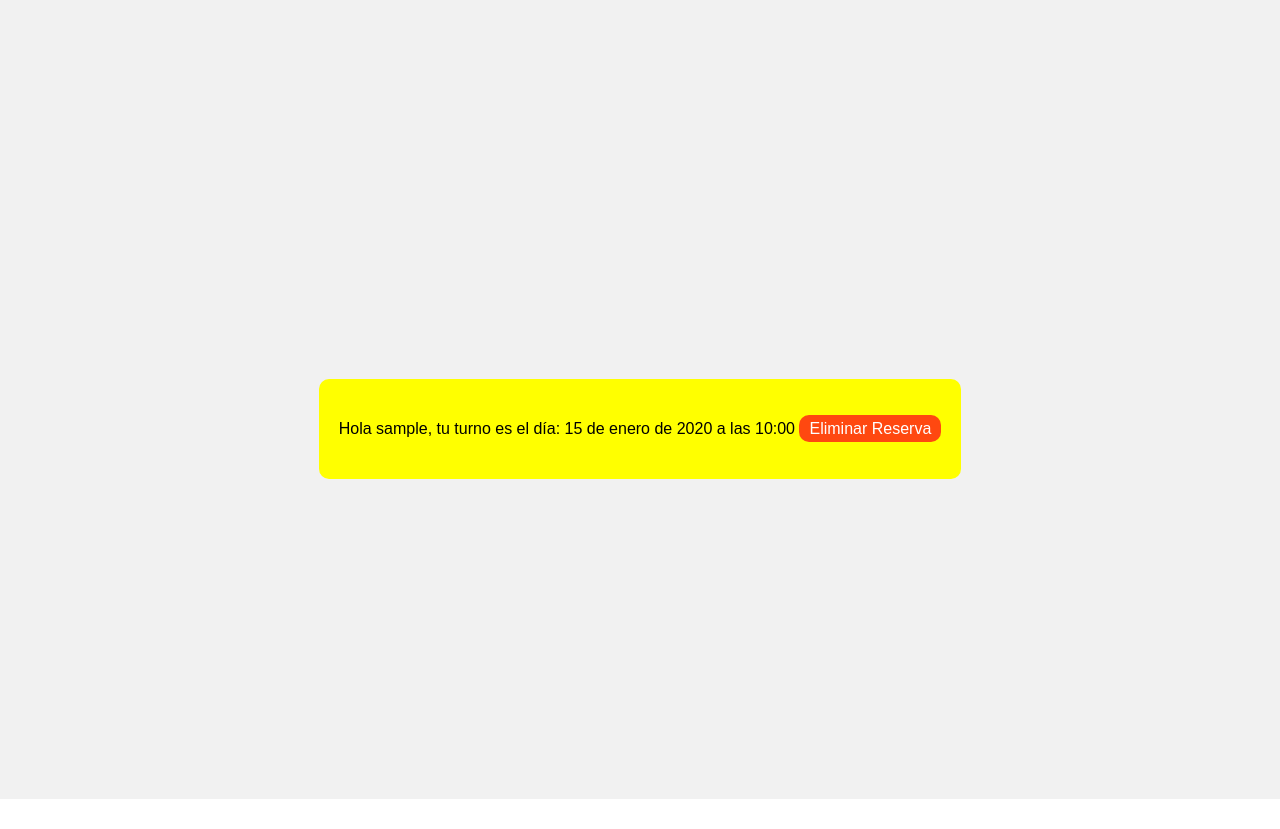
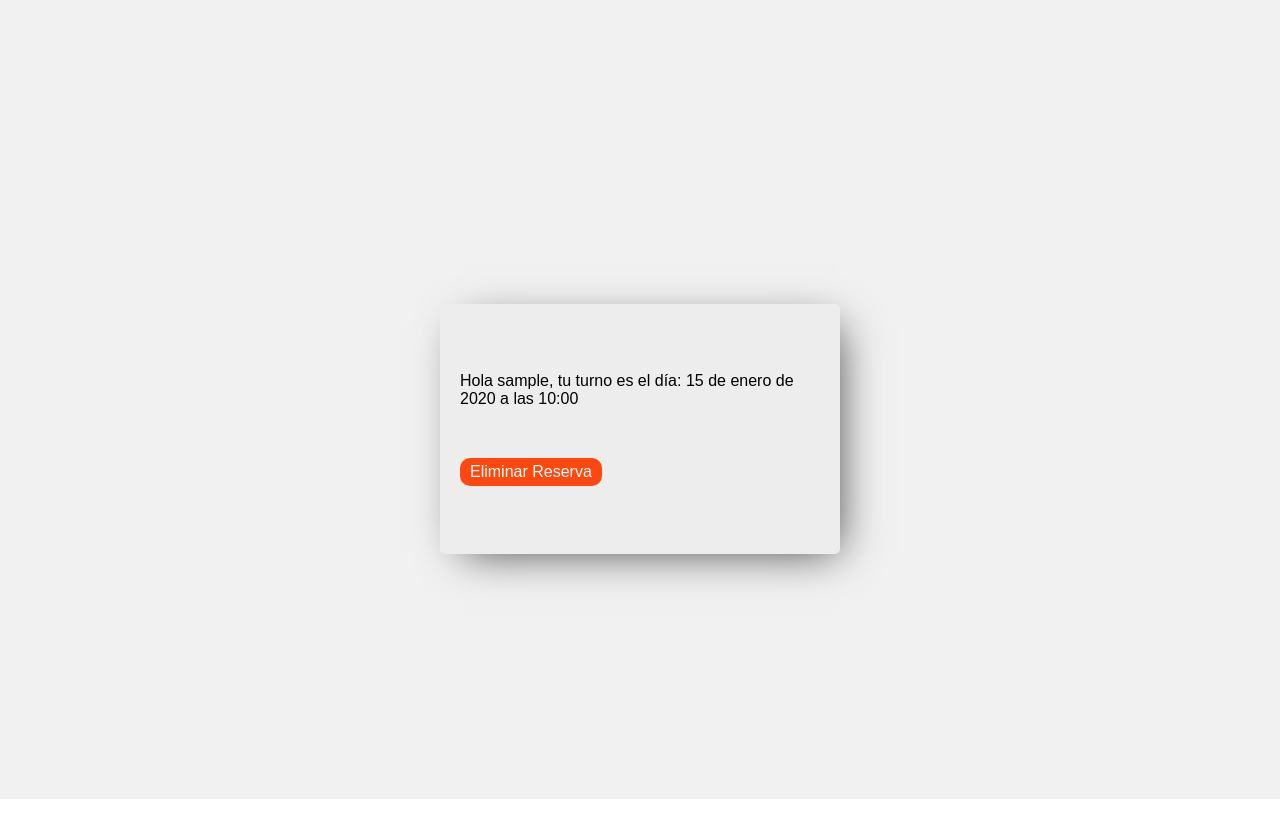
Before and after one commit to rodrigoMRAM/turnero, a Django app: page /misTurnos/ in a window 1280 px wide. Shown: the part 66-895 px from the top of the page. Run offline with Django 4.2, Linux system fonts and the light colour scheme; a user stored in the database is signed in; tables that the repository leaves empty hold one stand-in row (values such as "Sample post").

Commit message:
cambios graficos

```diff
--- a/Turnos/static/Turnos/css/style.css
+++ b/Turnos/static/Turnos/css/style.css
@@ -116,6 +116,8 @@ li{
     justify-content: center;
     align-items: center;
     flex-direction: column;
+    margin-bottom: 50px;
+    background-color: #f1f1f1;
 }
 a:active {
     background-color: #ff0000;
@@ -130,7 +132,7 @@ a:active {
     text-align: center;
     height: 300px;
     border-radius: 20px;
-    background-color: #fff400;
+    background-color: #ededed;
     box-shadow: 10px 10px 42px -13px rgba(0,0,0,0.75);
 -webkit-box-shadow: 10px 10px 42px -13px rgba(0,0,0,0.75);
 -moz-box-shadow: 10px 10px 42px -13px rgba(0,0,0,0.75);
@@ -168,6 +170,10 @@ ul li{
 }
 .tabla{
     width: 800px;
+}
+
+.filtroDiv{
+    background-color: #f1f1f1;
 }
 .filtroDiv th{
     padding-left: 5px;
@@ -334,14 +340,20 @@ td a{
 }
 .eliminarReserva{
     display: flex;
-    background-color: yellow;
-    height: 100px;
-    align-items: center;
-    justify-content: center;
+    background-color: #ededed;
+    box-shadow: 10px 10px 42px -13px rgba(0,0,0,0.75);
+-webkit-box-shadow: 10px 10px 42px -13px rgba(0,0,0,0.75);
+-moz-box-shadow: 10px 10px 42px -13px rgba(0,0,0,0.75);
+    height: 250px;
+    width: 400px;
+    align-items: flex-start;
     flex-direction: column;
-    border-radius: 10px;
+    flex-wrap: wrap;
+    justify-content:center;
+    border-radius: 5px;
     padding: 20px;
 }
 .eliminarReserva p{
+    margin-bottom: 50px;
     font-weight:400 ;
 }
--- a/Turnos/templates/Turnos/filtro.html
+++ b/Turnos/templates/Turnos/filtro.html
@@ -7,8 +7,7 @@
             <thead>
                 <tr class="topLista">
                     <th>Fecha</th>
-                    <th>Hora Inicio</th>
-                    <th>Hora Fin</th>
+                    <th>Horarios</th>
                     <th>Asignado a</th>
                     <th>Acciones</th>
                 </tr>
@@ -18,7 +17,6 @@
                 <tr>
                     <td>{{ turno.fecha }}</td>
                     <td>{{ turno.hora_inicio }}</td>
-                    <td>{{ turno.hora_fin }}</td>
                     {% if turno.asignado_a %}
                     <td>{{ turno.asignado_a.username}}</td>
                     {% else %}
--- a/Turnos/templates/Turnos/index.html
+++ b/Turnos/templates/Turnos/index.html
@@ -44,7 +44,9 @@
             </div>
         </div>
         <div class="alter">
-        {% block Turnos %}{% endblock Turnos %}
+        {% block Turnos %}
+
+        {% endblock Turnos %}
         {% block Asignar %}
         {% endblock Asignar %}
         {% block Login %}{% endblock Login %}
--- a/Turnos/templates/Turnos/misTurnos.html
+++ b/Turnos/templates/Turnos/misTurnos.html
@@ -9,7 +9,8 @@
 
     <div class="eliminarReserva">
 
-        <p>Hola {{turno.asignado_a}}, tu turno es el día: {{turno.fecha}} a las {{turno.hora_inicio}} <a class="btn-red"href="{% url 'Eliminar' turno.id %}">Eliminar Reserva</a></p>
+        <p>Hola {{turno.asignado_a}}, tu turno es el día: {{turno.fecha}} a las {{turno.hora_inicio}}</p>
+        <a class="btn-red"href="{% url 'Eliminar' turno.id %}">Eliminar Reserva</a>
 
     </div>
 </div>
--- a/Turnos/templates/Turnos/turnos.html
+++ b/Turnos/templates/Turnos/turnos.html
@@ -25,3 +25,5 @@
         <script src="{% static 'Turnos/js/calendario.js' %}"></script>
 
     {% endblock Turnos %}
+    {% block Asignar %}
+    {% endblock Asignar %}
--- a/Turnos/views.py
+++ b/Turnos/views.py
@@ -1,4 +1,5 @@
 
+from datetime import datetime
 from django.contrib import messages
 from django.shortcuts import render
 from django.contrib.auth.views import LoginView, LogoutView
@@ -241,12 +242,18 @@ def misTurnos(request):
 
 # CREACION MANUAL DE DIAS EN LA BASE DE DATOS
 def prueba(request):
+    fecha_inicio = datetime(2024, 1, 1)
+
+# Inicializar la fecha de fin
+    fecha_fin = datetime(2024, 12, 31)
+    fecha_formateada = fecha_inicio.strftime('%Y-%m-%d')
     lista = ["09" , "10", "12", "14"]
     dias = ["1","2","3","4","5","6","7","8","9","10","11","12","13","14","15","16","17","18","19","20","21","22","23","24","25","26","27","28","29","30","31"]
-    for l in dias:
+    while fecha_inicio <= fecha_fin:
         for x in range(4):
-            h=  Turno(fecha=f"2023-11-{l}",hora_inicio=lista[x], hora_fin="20", asignado_a=None, activo=True)
+            h=  Turno(fecha=fecha_formateada,hora_inicio=lista[x], hora_fin="20", asignado_a=None, activo=True)
             h.save()
+    return redirect('Listar')
 
 
 
```
Also changed, not shown: 1 other file.
